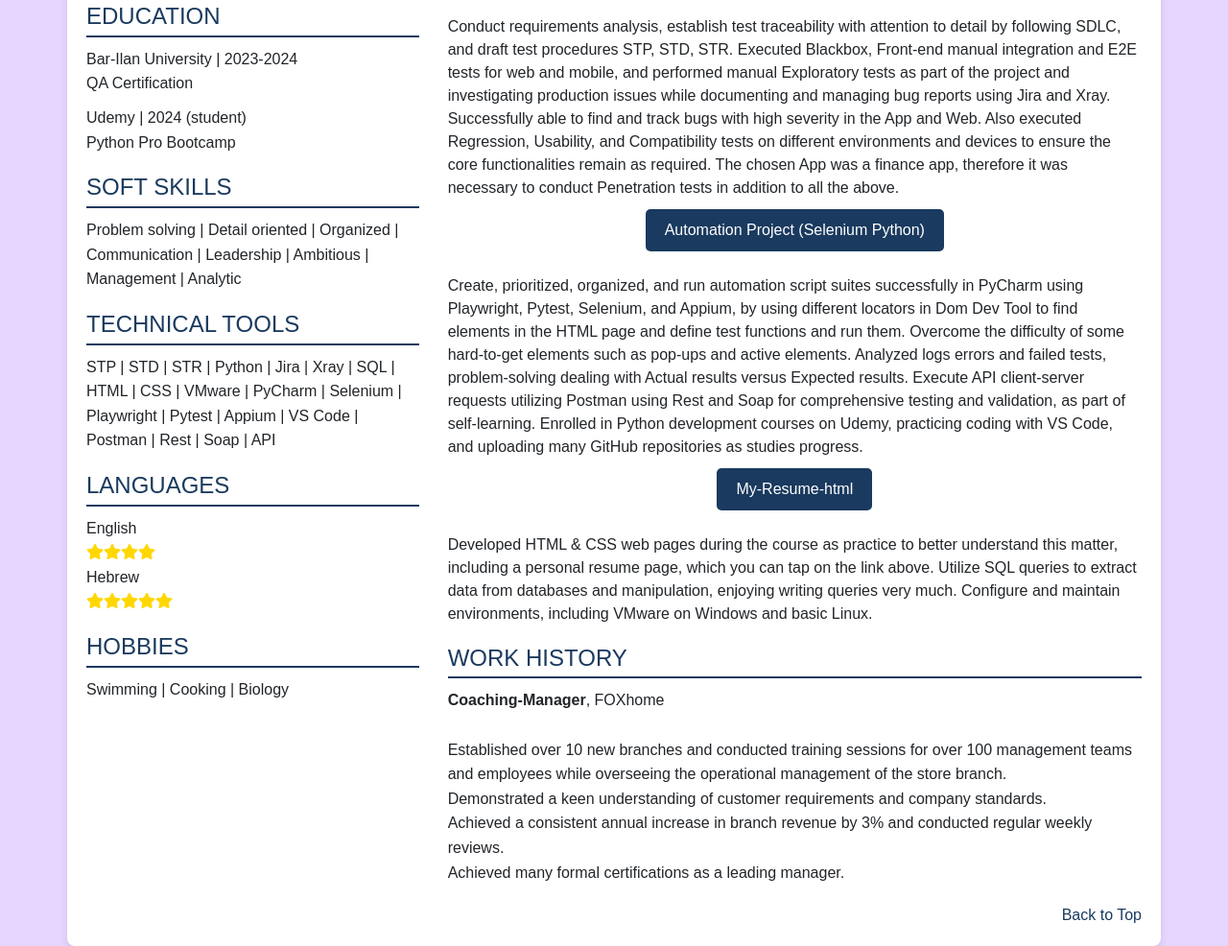
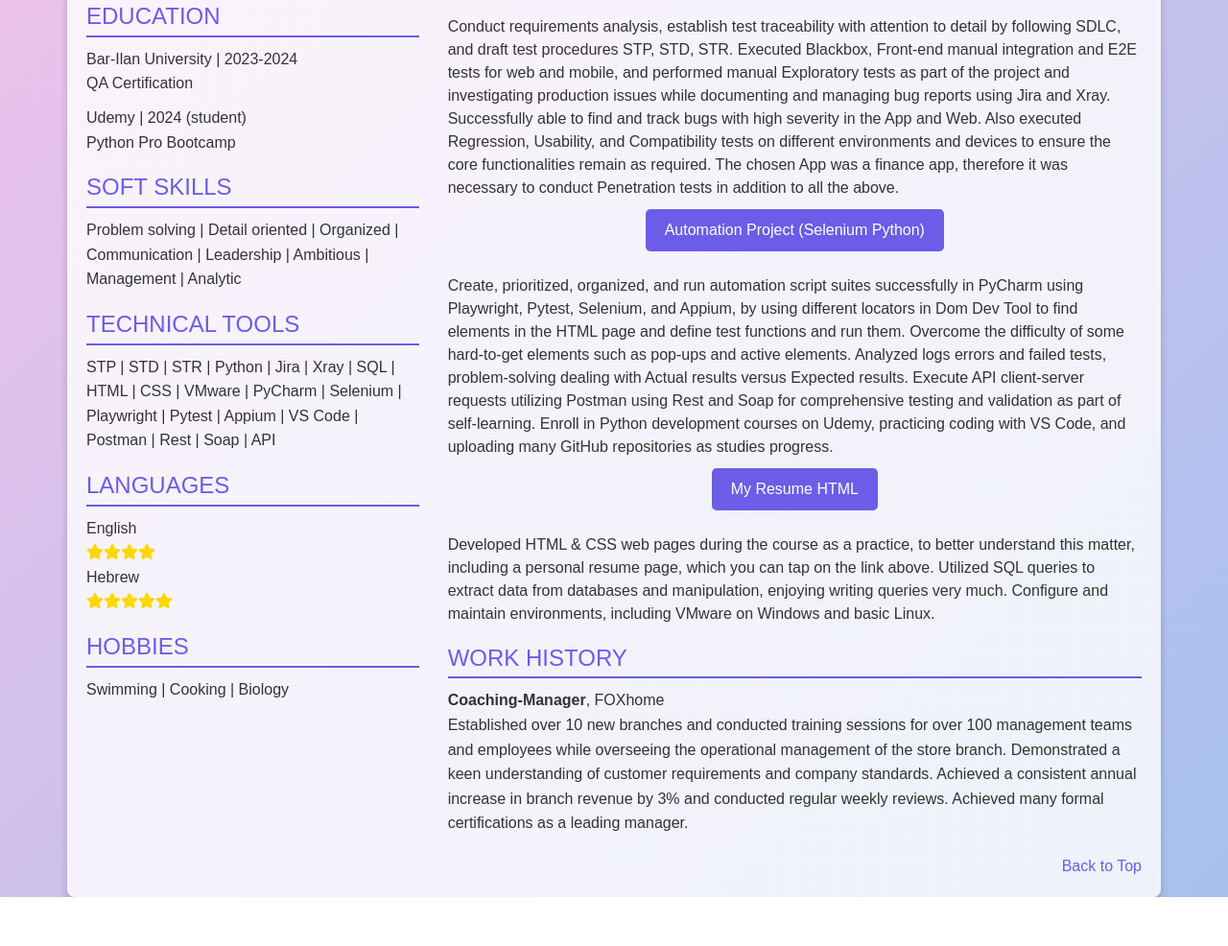
Before and after one commit to mlr2905/Amlr2905.github.io, a plain HTML site: page index.html in a window 1280 px wide. Shown: the part 474-1460 px from the top of the page at 96% size. After the commit the page ends 1409 px from the top, so only its background shows below. Drawn offline with nearby package versions, Linux system fonts and the light colour scheme.

Commit message:
Update index.html

```diff
--- a/index.html
+++ b/index.html
@@ -9,22 +9,23 @@
     <title>Lilac Utz</title>
     <style>
         body {
-            background-color: hsl(264, 100%, 92%);
+            background: linear-gradient(135deg, #fbc2eb, #a6c1ee);
+            color: #333;
             font-family: 'Arial', sans-serif;
         }
 
         #header {
-            background-color: #1a3a5f;
+            background-color: #6c5ce7;
             color: #fff;
             padding: 20px;
             text-align: center;
             margin-bottom: 30px;
-            box-shadow: 0 4px 8px rgba(0, 0, 0, 0.1);
+            box-shadow: 0 4px 8px rgba(0, 0, 0, 0.2);
         }
 
         .section-title {
-            color: #1a3a5f;
-            border-bottom: 2px solid #1a3a5f;
+            color: #6c5ce7;
+            border-bottom: 2px solid #6c5ce7;
             padding-bottom: 5px;
             margin-top: 20px;
             margin-bottom: 10px;
@@ -33,7 +34,7 @@
         .contact-info i,
         .contact-info a {
             margin-right: 10px;
-            color: #1a3a5f;
+            color: #6c5ce7;
         }
 
         .fa-star {
@@ -49,19 +50,19 @@
         }
 
         a {
-            color: #1a3a5f;
+            color: #6c5ce7;
         }
 
         a:hover {
             text-decoration: none;
-            color: #0056b3;
+            color: #8c7ae6;
         }
 
         .container {
-            background: #fff;
+            background: rgba(255, 255, 255, 0.8);
             border-radius: 8px;
             padding: 20px;
-            box-shadow: 0 4px 8px rgba(0, 0, 0, 0.1);
+            box-shadow: 0 4px 8px rgba(0, 0, 0, 0.2);
         }
 
         h2.section-title {
@@ -78,23 +79,24 @@
         }
 
         .top-link a {
-            color: #1a3a5f;
+            color: #6c5ce7;
         }
 
         .top-link a:hover {
-            color: #0056b3;
+            color: #8c7ae6;
         }
 
         .btn-custom {
-            background-color: #1a3a5f;
+            background-color: #6c5ce7;
             color: #fff;
             border: none;
             padding: 10px 20px;
             border-radius: 5px;
+            transition: background-color 0.3s ease;
         }
 
         .btn-custom:hover {
-            background-color: #0056b3;
+            background-color: #8c7ae6;
             color: #fff;
         }
     </style>
@@ -172,21 +174,18 @@
                     </p>
                     <p>
                         <center><a href="https://github.com/LilacUtz/POM-Automation-Project_Selenium" class="btn btn-custom">Automation Project (Selenium Python)</a></center><br>
-                        Create, prioritized, organized, and run automation script suites successfully in PyCharm using Playwright, Pytest, Selenium, and Appium, by using different locators in Dom Dev Tool to find elements in the HTML page and define test functions and run them. Overcome the difficulty of some hard-to-get elements such as pop-ups and active elements. Analyzed logs errors and failed tests, problem-solving dealing with Actual results versus Expected results. Execute API client-server requests utilizing Postman using Rest and Soap for comprehensive testing and validation, as part of self-learning. Enrolled in Python development courses on Udemy, practicing coding with VS Code, and uploading many GitHub repositories as studies progress.
+                        Create, prioritized, organized, and run automation script suites successfully in PyCharm using Playwright, Pytest, Selenium, and Appium, by using different locators in Dom Dev Tool to find elements in the HTML page and define test functions and run them. Overcome the difficulty of some hard-to-get elements such as pop-ups and active elements. Analyzed logs errors and failed tests, problem-solving dealing with Actual results versus Expected results. Execute API client-server requests utilizing Postman using Rest and Soap for comprehensive testing and validation as part of self-learning. Enroll in Python development courses on Udemy, practicing coding with VS Code, and uploading many GitHub repositories as studies progress.
                     </p>
                     <p>
-                        <center><a href="https://lilacutz.github.io/My-Resume-html/" class="btn btn-custom">My-Resume-html</a></center><br>
-                        Developed HTML & CSS web pages during the course as practice to better understand this matter, including a personal resume page, which you can tap on the link above. Utilize SQL queries to extract data from databases and manipulation, enjoying writing queries very much. Configure and maintain environments, including VMware on Windows and basic Linux.
+                        <center><a href="https://lilacutz.github.io/My-Resume-HTML/" class="btn btn-custom">My Resume HTML</a></center><br>
+                        Developed HTML & CSS web pages during the course as a practice, to better understand this matter, including a personal resume page, which you can tap on the link above. Utilized SQL queries to extract data from databases and manipulation, enjoying writing queries very much. Configure and maintain environments, including VMware on Windows and basic Linux.
                     </p>
                 </section>
                 <section>
                     <h2 class="section-title">WORK HISTORY</h2>
                     <p>
-                        <b>Coaching-Manager</b>, FOXhome<br><br>
-                        Established over 10 new branches and conducted training sessions for over 100 management teams and employees while overseeing the operational management of the store branch.<br>
-                        Demonstrated a keen understanding of customer requirements and company standards.<br>
-                        Achieved a consistent annual increase in branch revenue by 3% and conducted regular weekly reviews.<br>
-                        Achieved many formal certifications as a leading manager.
+                        <b>Coaching-Manager</b>, FOXhome<br>
+                        Established over 10 new branches and conducted training sessions for over 100 management teams and employees while overseeing the operational management of the store branch. Demonstrated a keen understanding of customer requirements and company standards. Achieved a consistent annual increase in branch revenue by 3% and conducted regular weekly reviews. Achieved many formal certifications as a leading manager.
                     </p>
                 </section>
                 <div class="top-link">
```
